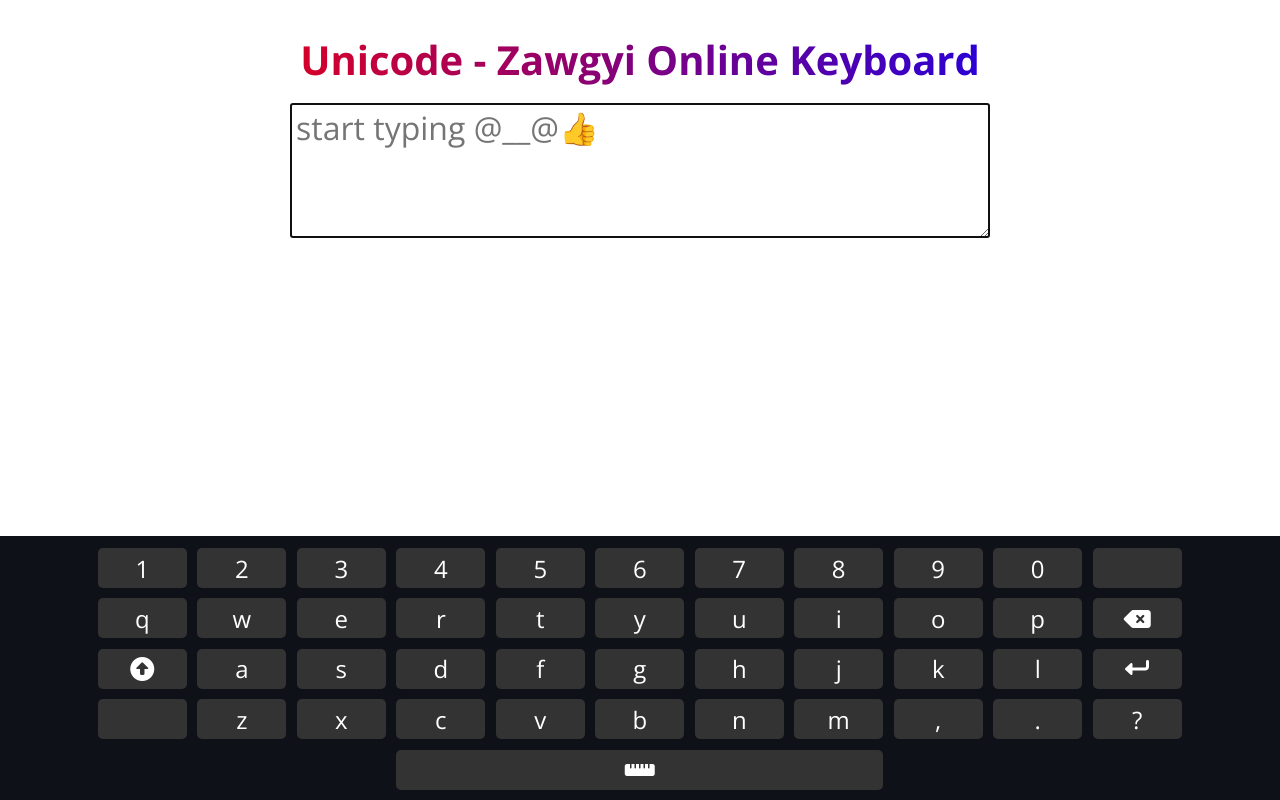
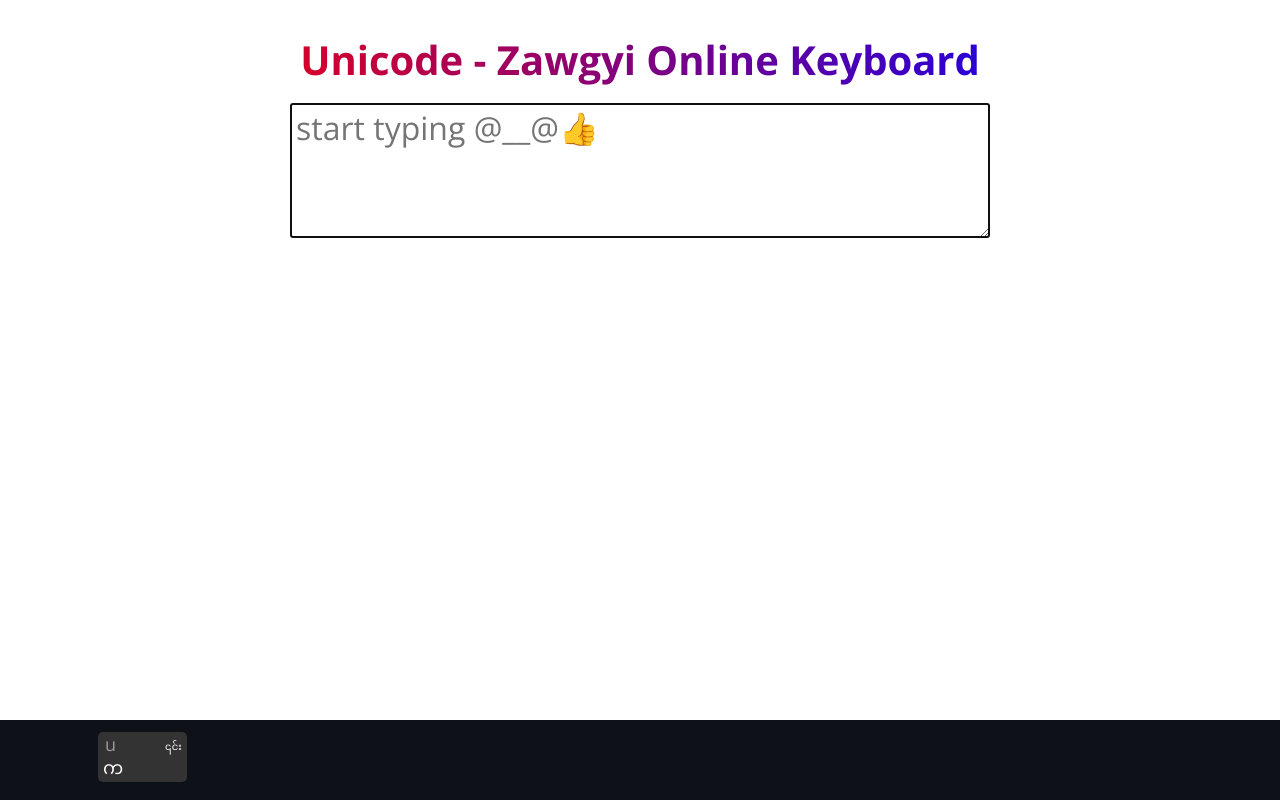
Before and after one commit to zayarlyn/Unicode-Myanmar-Keyboard, a plain HTML site: page index.html in a window 1280 px wide. Drawn offline with nearby package versions, Linux system fonts and the light colour scheme.

Commit message:
switched to Burmese

```diff
--- a/app.css
+++ b/app.css
@@ -41,7 +41,7 @@
    margin: 0 auto;
    display: grid;
    grid-template-columns: repeat(11, 8.18%);
-   grid-auto-rows: 3rem;
+   grid-auto-rows: 3.5rem;
    grid-gap: 1%;
    width: 100%;
    height: 100%;
@@ -55,12 +55,38 @@
    border: none;
    border-radius: 5px;
    width: 100%;
-   height: 2.5rem;
+   height: 3.1rem;
    font-size: 1.5rem;
 }
 
 .key-common {
    grid-area: 5/4/6/9;
+}
+
+.test {
+   position: relative;
+   font-size: 18px;
+}
+
+.test > * {
+   position: absolute;
+
+}
+
+.test > span:nth-child(1) {
+   top: 0;
+   left: 7px;
+   opacity: .5;
+}
+
+.test > span:nth-child(2) {
+   top: -3px;
+   right: 5px;
+}
+
+.test > span:nth-child(3) {
+   bottom: -7px;
+   left: 5px;
 }
 
 .cap-on {
@@ -87,6 +113,12 @@
    }
 }
 
+@media (max-width: 650px) {
+   .key {
+      font-size: 16px;
+   }
+}
+
 @media (min-width: 1200px) {
    #input-box {
       font-size: 2rem;
--- a/app.js
+++ b/app.js
@@ -1,6 +1,6 @@
 const keyboard = {
    key_layout : {
-      eng_layout : [ "1", "2", "3", "4", "5", "6", "7", "8", "9", "0", "","q", "w", "e", "r", "t", "y", "u", "i", "o", "p", "backspace","cap", "a", "s", "d", "f", "g", "h", "j", "k", "l", "enter","", "z", "x", "c", "v", "b", "n", "m", ",", ".", "?","space"]
+      eng_layout : [ "1", "2", "3", "4", "5", "6", "7", "8", "9", "0", "","q", ["q", 'ဈ', 'ဆ'], ["w", 'ဝ', 'တ'], ["e", 'ဣ', 'န'], ["r", '၎င်း', 'မ'], ["t", 'ဤ','အ'], ["y", '၌', 'ပ'], ["u", 'ဥ', 'က'], ["i", '၍', 'င'], "o", "p", "backspace","cap", "a", "s", "d", "f", "g", "h", "j", "k", "l", "enter","", "z", "x", "c", "v", "b", "n", "m", ",", ".", "?","space"]
    },
 
    keyboard_binding: false,
@@ -24,56 +24,63 @@ function init() {
    }
 
    let keys = keyboard.key_layout.eng_layout;
-   keys.forEach( key => {
-      const button = document.createElement('button');
-      button.setAttribute('type', 'button');
-      button.classList.add('key');
+   // keys.forEach( key => {
+   //    const button = document.createElement('button');
+   //    button.setAttribute('type', 'button');
+   //    button.classList.add('key');
 
-      switch(key) {
-         case "backspace":
-            button.innerHTML = createCustomKey('backspace');
-            button.addEventListener('click', () => {
-               keyboard.value = keyboard.value.slice(0, -1);
-               inputBox.value = keyboard.value;
-               inputBox.focus();
-            });
-            break;
-         case "cap":
-            button.innerHTML = createCustomKey('arrow-alt-circle-up');
-            button.addEventListener('click', () => {
-               button.classList.toggle('cap-on');
-               keyboard.cap_lock = keyboard.cap_lock? null : true;
-               inputBox.focus();
-            });
-            break;
-         case "enter":
-            button.innerHTML = createCustomKey('level-down-alt');
-            button.firstElementChild.style.transform = "rotate(90deg)"
-            button.addEventListener('click', () => {
-               keyboard.value += '\n';
-               inputBox.value = keyboard.value;
-               inputBox.focus();
-            })
-            break;
-         case "space":
-            button.innerHTML = createCustomKey('ruler-horizontal');
-            button.classList.add('key-common');
-            button.addEventListener('click', () => {
-               keyboard.value += ' ';
-               inputBox.value = keyboard.value;
-               inputBox.focus();
-            });
-            break;
-         default:
-            button.innerHTML = key;
-            button.addEventListener('click', () => {
-               keyboard.value += keyboard.cap_lock ?  key.toUpperCase() : key;
-               inputBox.value = keyboard.value;
-               inputBox.focus();
-            });
-      }
-      keyboardKeys.appendChild(button);
-   });
+   //    switch(key) {
+   //       case "backspace":
+   //          button.innerHTML = createCustomKey('backspace');
+   //          button.addEventListener('click', () => {
+   //             keyboard.value = keyboard.value.slice(0, -1);
+   //             inputBox.value = keyboard.value;
+   //             inputBox.focus();
+   //          });
+   //          break;
+   //       case "cap":
+   //          button.innerHTML = createCustomKey('arrow-alt-circle-up');
+   //          button.addEventListener('click', () => {
+   //             button.classList.toggle('cap-on');
+   //             keyboard.cap_lock = keyboard.cap_lock? null : true;
+   //             inputBox.focus();
+   //          });
+   //          break;
+   //       case "enter":
+   //          button.innerHTML = createCustomKey('level-down-alt');
+   //          button.firstElementChild.style.transform = "rotate(90deg)"
+   //          button.addEventListener('click', () => {
+   //             keyboard.value += '\n';
+   //             inputBox.value = keyboard.value;
+   //             inputBox.focus();
+   //          })
+   //          break;
+   //       case "space":
+   //          button.innerHTML = createCustomKey('ruler-horizontal');
+   //          button.classList.add('key-common');
+   //          button.addEventListener('click', () => {
+   //             keyboard.value += ' ';
+   //             inputBox.value = keyboard.value;
+   //             inputBox.focus();
+   //          });
+   //          break;
+   //       default:
+   //          button.innerHTML = key;
+   //          button.addEventListener('click', () => {
+   //             keyboard.value += keyboard.cap_lock ?  key.toUpperCase() : key;
+   //             inputBox.value = keyboard.value;
+   //             inputBox.focus();
+   //          });
+   //    }
+   //    keyboardKeys.appendChild(button);
+   // });
+   const btn = document.createElement('button');
+   btn.setAttribute('type', 'button');
+   btn.classList.add('key', 'test');
+   btn.innerHTML = '<span>u</span><span style="font-size: 10px; top: 5px">၎င်း</span><span>က</span>';
+
+   keyboardKeys.appendChild(btn);
+
    keyboardCtr.appendChild(keyboardKeys);
    body.appendChild(keyboardCtr);
 }
@@ -88,4 +95,4 @@ document.addEventListener('DOMContentLoaded', () => {
 
 document.onkeydown = function(e) {
    console.log(e.key);
-}
+};
```
